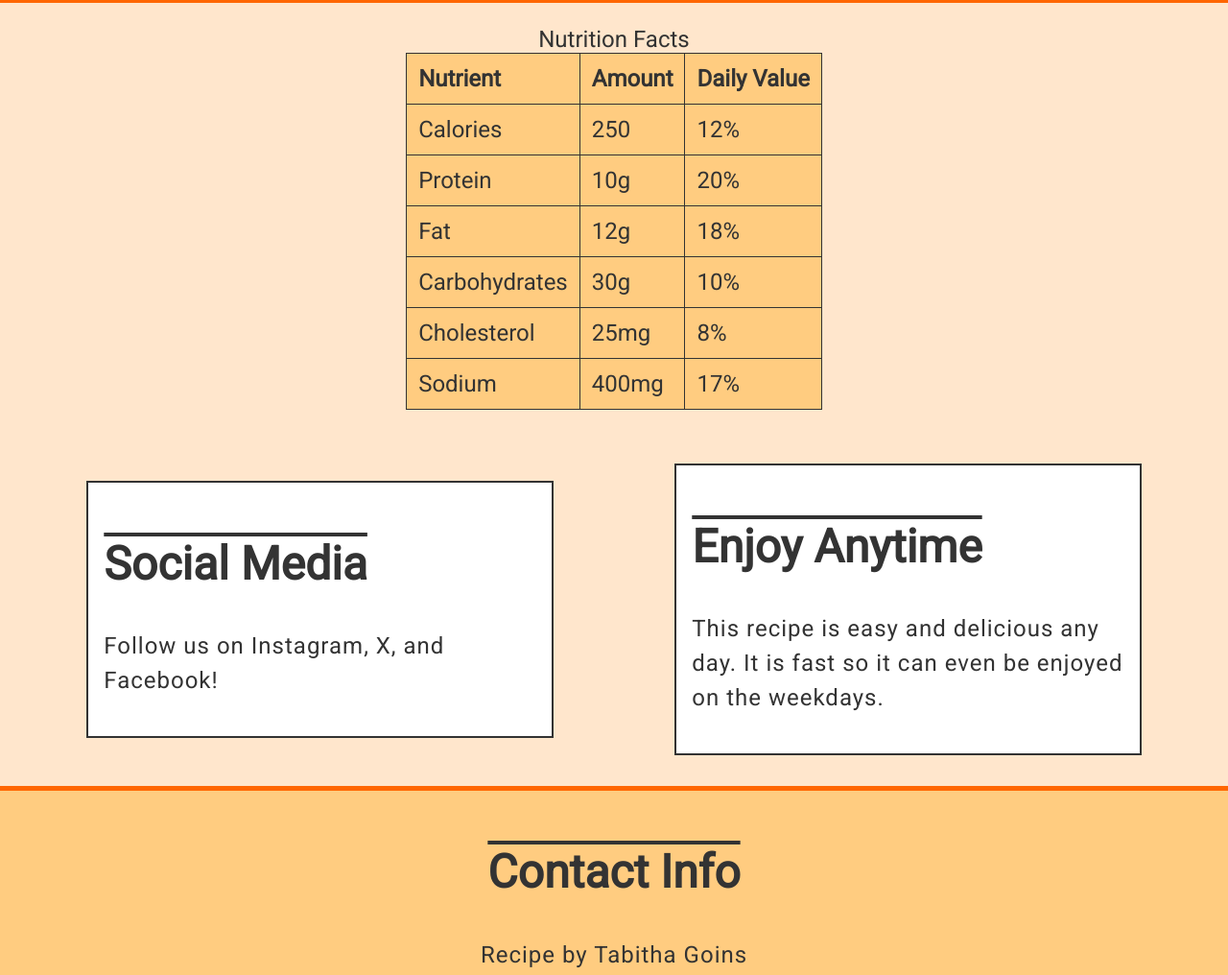
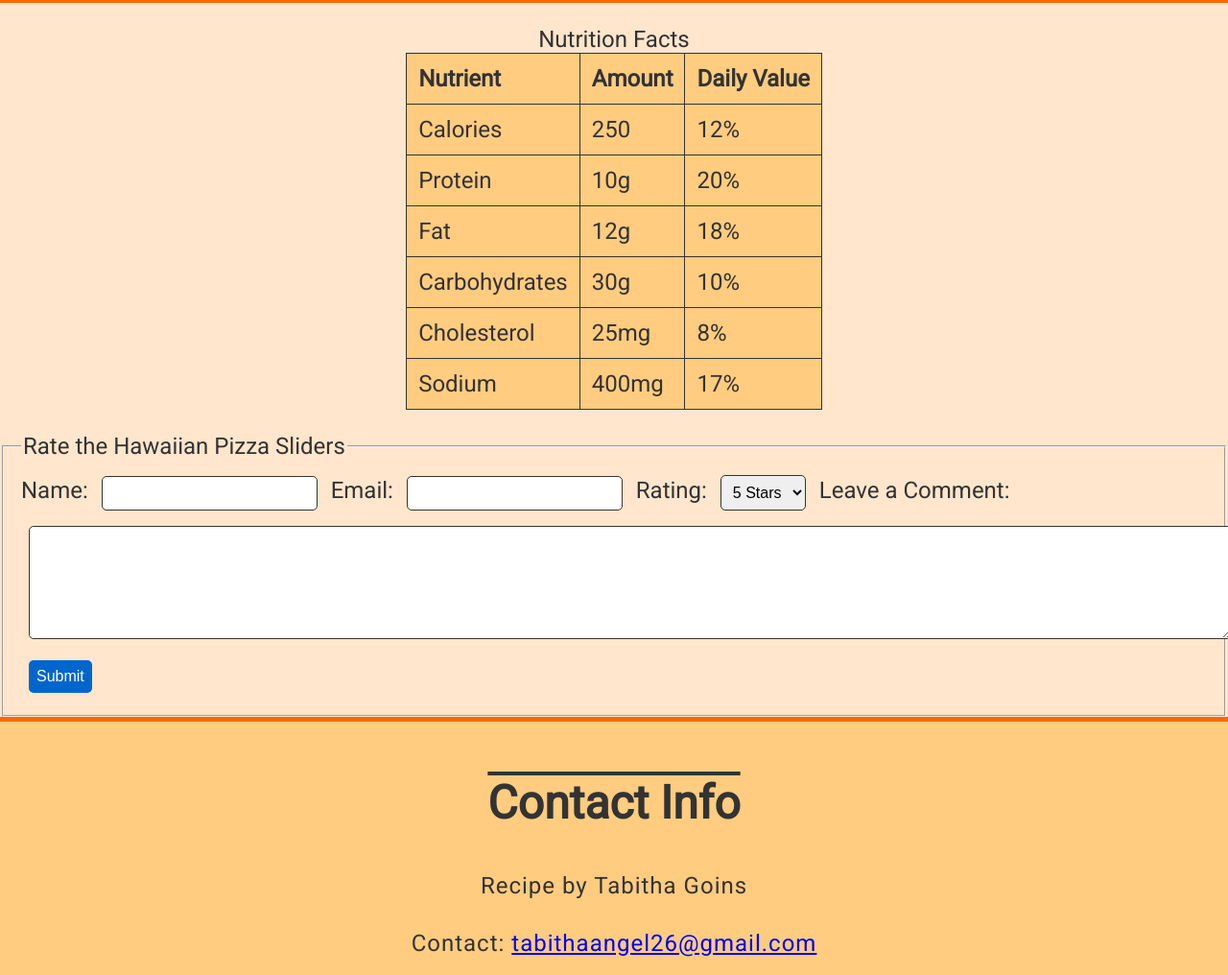
Before and after one commit to tabiangel/tabithaangel26, a plain HTML site: page index.html in a window 1280 px wide. Shown: the part 311-1327 px from the top of the page at 96% size. Drawn offline with Linux system fonts and the light colour scheme; files that its build step writes are made by us from their sources.

Commit message:
Add files via upload

```diff
--- a/index.html
+++ b/index.html
@@ -52,23 +52,7 @@
             "carbohydrateContent": "30g",
             "cholesterolContent": "25mg",
             "sodiumContent": "400mg"
-        },
-        "aggregateRating": {
-            "@type": "AggregateRating",
-            "ratingValue": "4.8",
-            "reviewCount": "150"
-        },
-        "review": [
-            {
-                "@type": "Review",
-                "author": "John Doe",
-                "reviewRating": {
-                    "@type": "Rating",
-                    "ratingValue": "5"
-                },
-                "reviewBody": "Fantastic recipe! Quick and delicious."
-            }
-        ]
+        }
     }
     </script>
 
@@ -145,16 +129,28 @@
         </table>
     </section>
 
-    <!-- Main Content with Flexbox -->
-    <section class="main">
-        <article class="main_article">
-            <h2>Social Media</h2>
-            <p>Follow us on Instagram, X, and Facebook!</p>
-        </article>
-        <article class="main_article">
-            <h2>Enjoy Anytime</h2>
-            <p>This recipe is easy and delicious any day. It is fast so it can even be enjoyed on the weekdays.</p>
-        </article>
+    <!-- Feedback Form -->
+    <section>
+        <form action="#" method="post">
+            <fieldset>
+                <legend>Rate the Hawaiian Pizza Sliders</legend>
+                <label for="name">Name:</label>
+                <input type="text" id="name" name="name" class="form-input" required>
+                <label for="email">Email:</label>
+                <input type="email" id="email" name="email" class="form-input" required>
+                <label for="rating">Rating:</label>
+                <select id="rating" name="rating" class="form-input" required>
+                    <option value="5">5 Stars</option>
+                    <option value="4">4 Stars</option>
+                    <option value="3">3 Stars</option>
+                    <option value="2">2 Stars</option>
+                    <option value="1">1 Star</option>
+                </select>
+                <label for="comments">Leave a Comment:</label>
+                <textarea id="comments" name="comments" class="form-textarea" required></textarea>
+                <button type="submit" class="form-button">Submit</button>
+            </fieldset>
+        </form>
     </section>
 
     <!-- Footer with Contact Info -->
```
